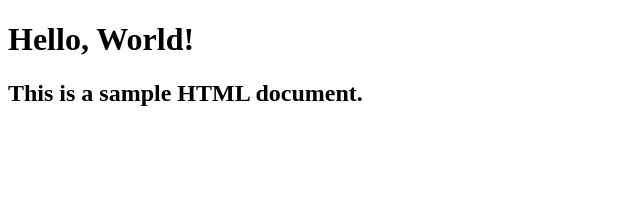
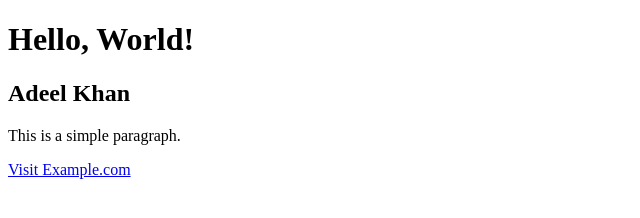
Before and after one commit to tcintern-007/DevOps, a plain HTML site: page index.html in a window 1280 px wide. Shown: the whole page, without its empty margins (0-640 px from the left). Drawn offline with Linux system fonts and the light colour scheme.

Commit message:
Add achor tag

```diff
--- a/index.html
+++ b/index.html
@@ -7,6 +7,8 @@
 </head>
 <body>
     <h1>Hello, World!</h1>
-    <h2>This is a sample HTML document.</h2>
+    <h2>Adeel Khan</h2>
+    <p>This is a simple paragraph.</p>
+    <a href="https://www.example.com">Visit Example.com</a>
 </body>
 </html>
```
